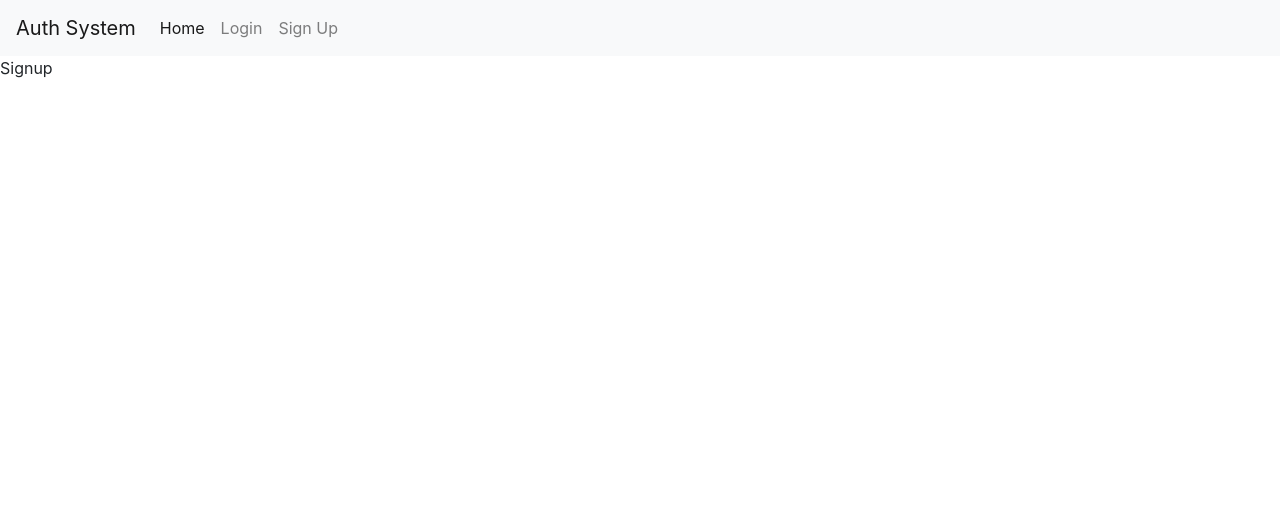
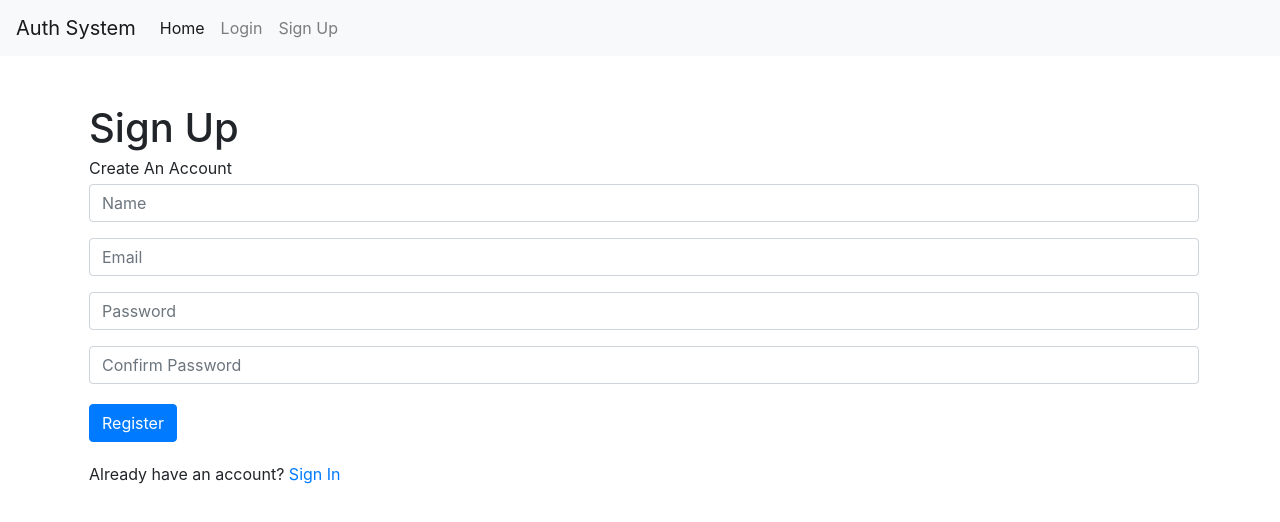
Before and after one commit to Malik-Idrees/Auth_System, a React (Create React App) app in the folder frontend/: page /signup in a window 1280 px wide. Shown: the top 522 px of the page. Built offline with nearby package versions, Linux system fonts and the light colour scheme.

Commit message:
Sign Up & Account Activation

```diff
--- a/frontend/public/index.html
+++ b/frontend/public/index.html
@@ -44,5 +44,11 @@
       To begin the development, run `npm start` or `yarn start`.
       To create a production bundle, use `npm run build` or `yarn build`.
     -->
+    <script src="https://code.jquery.com/jquery-3.4.1.slim.min.js"
+      integrity="sha384-J6qa4849blE2+poT4WnyKhv5vZF5SrPo0iEjwBvKU7imGFAV0wwj1yYfoRSJoZ+n" crossorigin="anonymous"></script>
+    <script src="https://cdn.jsdelivr.net/npm/popper.js@1.16.0/dist/umd/popper.min.js"
+      integrity="sha384-Q6E9RHvbIyZFJoft+2mJbHaEWldlvI9IOYy5n3zV9zzTtmI3UksdQRVvoxMfooAo" crossorigin="anonymous"></script>
+    <script src="https://stackpath.bootstrapcdn.com/bootstrap/4.4.1/js/bootstrap.min.js"
+      integrity="sha384-wfSDF2E50Y2D1uUdj0O3uMBJnjuUD4Ih7YwaYd1iqfktj0Uod8GCExl3Og8ifwB6" crossorigin="anonymous"></script>
   </body>
 </html>
--- a/frontend/src/actions/auth.js
+++ b/frontend/src/actions/auth.js
@@ -11,6 +11,10 @@ import {
   PASSWORD_RESET_FAIL,
   PASSWORD_RESET_CONFIRM_SUCCESS,
   PASSWORD_RESET_CONFIRM_FAIL,
+  SIGNUP_SUCCESS,
+  SIGNUP_FAIL,
+  ACTIVATION_SUCCESS,
+  ACTIVATION_FAIL,
 } from "./types";
 
 export const checkAuthenticated = () => async dispatch => {
@@ -45,7 +49,6 @@ export const checkAuthenticated = () => async dispatch => {
 }
 export const load_user = () => async (dispatch) => {
   if (localStorage.getItem("access")) {
-    console.log(`JWT ${localStorage.getItem("access")}`);
 
     const config = {
       headers: {
@@ -97,12 +100,67 @@ export const login = (email, password) => async (dispatch) => {
 
     dispatch(load_user());
   } catch (err) {
-    console.log("error while login/loading user" + err);
     dispatch({
       type: LOGIN_FAIL,
     });
   }
 };
+
+export const signup = (name, email, password, re_password) => async (dispatch) => {
+  const config = {
+    headers: {
+      "Content-Type": "application/json",
+    },
+  };
+
+  const body = JSON.stringify({ name, email, password, re_password });
+
+  try {
+    const res = await axios.post(
+      `${process.env.REACT_APP_API_URL}/auth/users/`,
+      body,
+      config
+    );
+    console.log("res..."+res.data);
+    dispatch({
+      type: SIGNUP_SUCCESS,
+      payload: res.data,
+    });
+
+  } catch (err) {
+    console.log("err..."+err)
+    dispatch({
+      type: SIGNUP_FAIL,
+    });
+  }
+};
+
+export const verify = (uid, token) => async dispatch => {
+  const config = {
+    headers: {
+      "Content-Type": "application/json",
+    },
+  };
+
+  const body = JSON.stringify({uid, token});
+
+  try {
+    await axios.post(
+      `${process.env.REACT_APP_API_URL}/auth/users/activation/`,
+      body,
+      config
+    );
+
+    dispatch({
+      type: ACTIVATION_SUCCESS,
+    });
+
+  } catch (err) {
+    dispatch({
+      type: ACTIVATION_FAIL,
+    });
+  }
+}
 
 export const reset_password = (email) => async dispatch =>{
   const config = {
--- a/frontend/src/actions/types.js
+++ b/frontend/src/actions/types.js
@@ -2,6 +2,11 @@ export const LOGIN_SUCCESS = "LOGIN_SUCCESS";
 export const LOGIN_FAIL = "LOGIN_FAIL";
 export const USER_LOADED_SUCCESS = "USER_LOADED_SUCCESS";
 export const USER_LOADED_FAIL = "USER_LOADED_FAIL";
+
+export const SIGNUP_FAIL = "SIGNUP_FAIL";
+export const SIGNUP_SUCCESS = "SIGNUP_SUCCESS";
+export const ACTIVATION_SUCCESS = "ACTIVATION_SUCCESS";
+export const ACTIVATION_FAIL = "ACTIVATION_FAIL";
 
 export const AUTHENTICATED_SUCCESS = "AUTHENTICATED_SUCCESS";
 export const AUTHENTICATED_FAIL = "AUTHENTICATED_FAIL";
--- a/frontend/src/components/Navbar.js
+++ b/frontend/src/components/Navbar.js
@@ -17,7 +17,7 @@ const Navbar = ({logout, isAuthenticated}) => {
   );
 
   const authLinks = () => (
-    <Link className="nav-item nav-link" onClick={logout}>
+    <Link className="nav-item nav-link" onClick={logout} to='/#'>
       Logout
     </Link>
   );
--- a/frontend/src/containers/Activate.js
+++ b/frontend/src/containers/Activate.js
@@ -1,5 +1,41 @@
-import React from "react";
+import React, { useState } from "react";
+import { Redirect } from "react-router-dom";
+import { connect } from "react-redux";
 
-const Activate = () => <div>Activate</div>;
+import { verify } from "../actions/auth";
 
-export default Activate;
+const Activate = ({ match, verify }) => {
+  const [verified, setVerified] = useState(false);
+
+  const verify_account = (e) => {
+    const uid = match.params.uid;
+    const token = match.params.token;
+    verify(uid, token);
+    setVerified(true);
+  };
+
+  if (verified) {
+    return <Redirect to="/" />;
+  }
+
+  return (
+    <div className="container">
+      <div
+        className="d-flex flex-column justify-content-center align-items-center text-center"
+        style={{ marginTop: "220px" }}
+      >
+        <h1>Verify Your Account</h1>
+        <button
+          className="btn btn-primary"
+          onClick={verify_account}
+          type="button"
+          style={{ marginTop: "60px" }}
+        >
+          verify
+        </button>
+      </div>
+    </div>
+  );
+};
+
+export default connect(null, { verify })(Activate);
--- a/frontend/src/containers/Home.js
+++ b/frontend/src/containers/Home.js
@@ -5,7 +5,7 @@ const Home = () => (
   <div className="container">
     <div className="jumbotron mt-5">
       <h1 className="display-4">Welcome to Auth System!</h1>
-      <p className="lead">Authentication System Built witj Django and Djoser</p>
+      <p className="lead">Authentication System Built with Django and Djoser</p>
       <hr className="my-4" />
       <p>Click The LogIn Button</p>
       <p className="lead">
--- a/frontend/src/containers/Signup.js
+++ b/frontend/src/containers/Signup.js
@@ -1,5 +1,102 @@
-import React from "react";
+import React, { useState } from "react";
+import { Link, Redirect } from "react-router-dom";
+import { connect } from "react-redux";
 
-const Signup = () => <div>Signup</div>;
+import { signup } from "../actions/auth";
 
-export default Signup;
+const Signup = ({ signup, isAuthenticated }) => {
+  const [accountCreated, setAccountCreated] = useState(false);
+  const [formData, setFormData] = useState({
+    name: "",
+    email: "",
+    password: "",
+    re_password: "",
+  });
+
+  const { name, email, password, re_password } = formData;
+
+  const onChange = (e) =>
+    setFormData({ ...formData, [e.target.name]: e.target.value });
+
+  const onSubmit = (e) => {
+    e.preventDefault();
+
+    if(password === re_password){
+    signup(name, email, password, re_password);
+    setAccountCreated(true);
+}
+  };
+
+  //Is the user is Authenticated
+  //Redirect them to home page
+  if (isAuthenticated) {
+    return <Redirect to="/" />;
+  }
+  if(accountCreated) {
+    return <Redirect to="/" />;
+  }
+
+  return (
+    <div className="container mt-5">
+      <h1 className="m-1">Sign Up</h1>
+      <p className="m-1">Create An Account</p>
+      <form onSubmit={(e) => onSubmit(e)}>
+        <div className="form-group">
+          <input
+            className="form-control m-1 "
+            type="text"
+            placeholder="Name"
+            name="name"
+            value={name}
+            onChange={(e) => onChange(e)}
+          />
+        </div>
+        <div className="form-group">
+          <input
+            className="form-control m-1 "
+            type="email"
+            placeholder="Email"
+            name="email"
+            value={email}
+            onChange={(e) => onChange(e)}
+          />
+        </div>
+        <div className="form-group">
+          <input
+            className="form-control m-1 "
+            type="password"
+            placeholder="Password"
+            name="password"
+            value={password}
+            onChange={(e) => onChange(e)}
+            required
+            minLength="6"
+          />
+        </div>
+        <div className="form-group">
+          <input
+            className="form-control m-1 "
+            type="password"
+            placeholder="Confirm Password"
+            name="re_password"
+            value={re_password}
+            onChange={(e) => onChange(e)}
+            required
+            minLength="6"
+          />
+        </div>
+        <button className="btn btn-primary m-1" type="submit">
+          Register
+        </button>
+      </form>
+      <p className="mt-3 m-1">
+        Already have an account? <Link to="/login">Sign In</Link>
+      </p>
+    </div>
+  );
+};
+
+const mapStateToProps = (state) => ({
+  isAuthenticated: state.auth.isAuthenticated,
+});
+export default connect(mapStateToProps, { signup })(Signup);
--- a/frontend/src/reducers/auth.js
+++ b/frontend/src/reducers/auth.js
@@ -10,6 +10,10 @@ import {
   PASSWORD_RESET_CONFIRM_SUCCESS,
   PASSWORD_RESET_CONFIRM_FAIL,
   LOGOUT,
+  ACTIVATION_SUCCESS,
+  ACTIVATION_FAIL,
+  SIGNUP_SUCCESS,
+  SIGNUP_FAIL,
 } from "../actions/types";
 
 const initialState = {
@@ -34,6 +38,11 @@ export default function(state=initialState,action){
           access: payload.access,
           refresh: payload.refresh,
         };
+      case SIGNUP_SUCCESS:
+        return {
+          ...state,
+          isAuthenticated: false,
+        };
       case USER_LOADED_SUCCESS:
         return {
           ...state,
@@ -50,6 +59,7 @@ export default function(state=initialState,action){
         };
 
       case LOGIN_FAIL:
+      case SIGNUP_FAIL:
       case LOGOUT:
         localStorage.removeItem("access");
         localStorage.removeItem("refresh");
@@ -64,9 +74,11 @@ export default function(state=initialState,action){
       case PASSWORD_RESET_FAIL:
       case PASSWORD_RESET_CONFIRM_SUCCESS:
       case PASSWORD_RESET_CONFIRM_FAIL:
-        return{
+      case ACTIVATION_SUCCESS:
+      case ACTIVATION_FAIL:
+        return {
           ...state,
-        }
+        };
       default:
         return state;
     }
```
Also changed, not shown: 15 other files (tests, documents, lock files or other folders).
